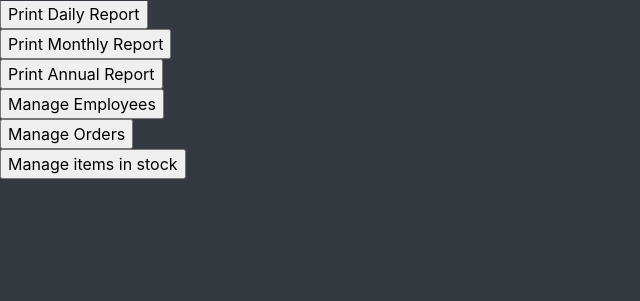
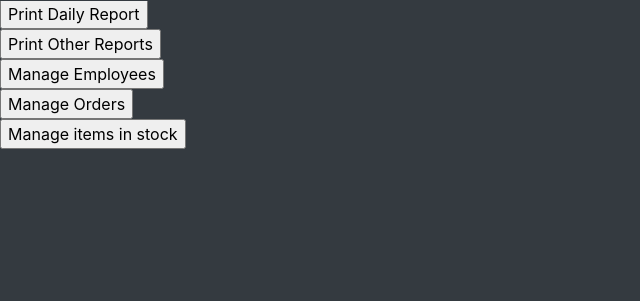
Before and after one commit to Tasari/Shop_ordering_system, a Django app: template ordersys/templates/ordersys/manager/manager_tab.html in a window 1280 px wide. Shown: the part 57-358 px from the top of the page, without its empty margins (0-640 px from the left). Run offline with Django 3.2, Linux system fonts and the light colour scheme; the template is opened without the code that fills it, so the values that code supplies are empty; some libraries are stand-ins or nearby versions.

Commit message:
Replaced all reports button with 1

```diff
--- a/ordersys/templates/ordersys/manager/manager_tab.html
+++ b/ordersys/templates/ordersys/manager/manager_tab.html
@@ -4,9 +4,7 @@
     {% csrf_token %}
     <input type="submit" name="Daily" value="Print Daily Report">
     <br>
-    <input type="submit" name="Monthly" value="Print Monthly Report">
-    <br>
-    <input type="submit" name="Annual" value="Print Annual Report">
+    <input type="submit" name="Reports" value="Print Other Reports">
     <br>
     <input type="submit" name="Employees" value="Manage Employees">
     <br>
--- a/ordersys/views/manager_views.py
+++ b/ordersys/views/manager_views.py
@@ -16,6 +16,8 @@ class ManagerMenuView(LoginRequiredMixin, generic.CreateView):
     def post(self, request):
         if request.POST.get("Daily"):
             return HttpResponseRedirect(reverse('ordersys:manage_today'))
+        if request.POST.get("Reports"):
+            return HttpResponseRedirect(reverse('ordersys:reports'))
         if request.POST.get("Employees"):
             return HttpResponseRedirect(reverse('ordersys:manage_employees'))
         if request.POST.get("Orders"):
```
